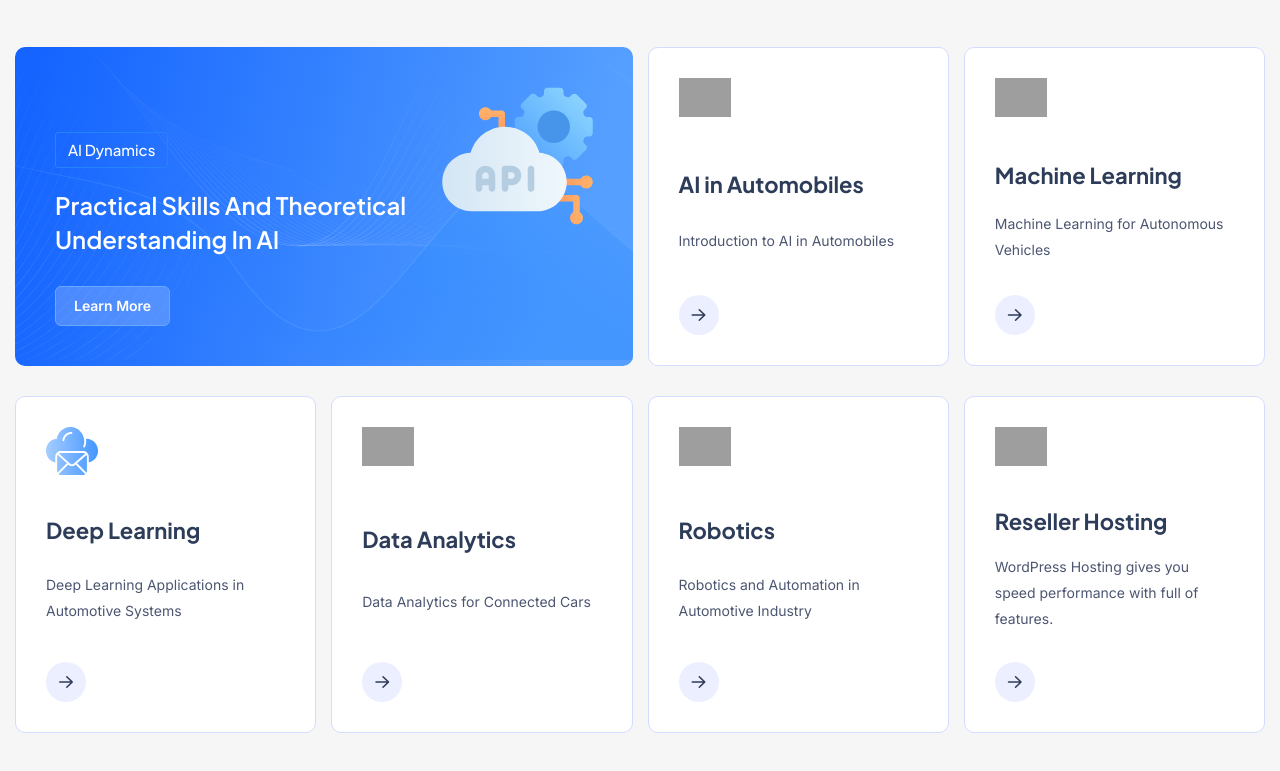
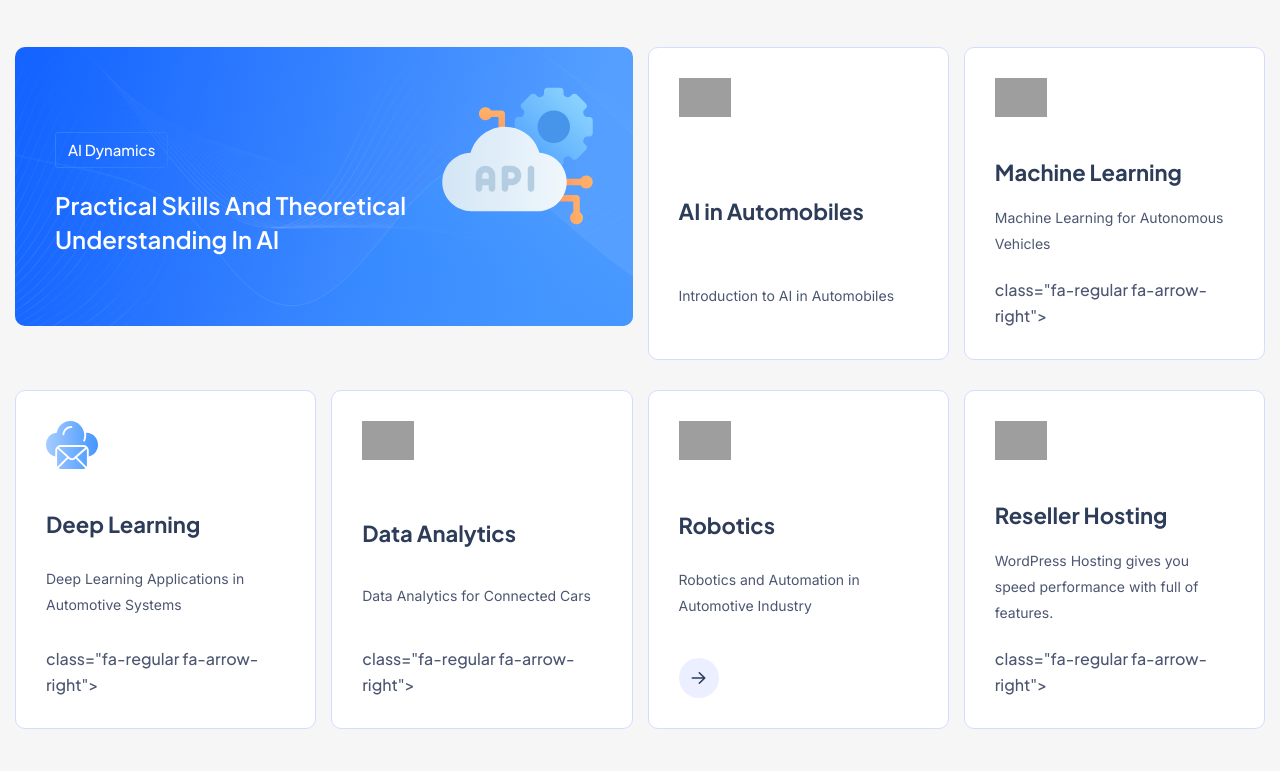
Before and after one commit to Dishant-Kakashi/dishant-kakashi.github.io, a plain HTML site: page index.html in a window 1280 px wide. Shown: the part 1739-2510 px from the top of the page. Drawn offline with Linux system fonts and the light colour scheme; grey boxes are pictures that could not be loaded.

Commit message:
Remove unworking buttons

```diff
--- a/index.html
+++ b/index.html
@@ -200,7 +200,7 @@
                         <div class="service-two__content">
                             <h6 class="sub__title">AI Dynamics</h6>
                             <h4 class="title"> Practical skills and theoretical understanding in AI</h4>
-                            <a href="#" class="primary__btn btn__two">Learn More</a>
+                            <!-- <a href="#" class="primary__btn btn__two">Learn More</a> -->
                         </div>
                         <div class="service-two__image">
                             <img src="assets/images/service/two/service__icon_one.svg" alt="">
@@ -217,7 +217,7 @@
                             <a href="#" class="service-title">AI in Automobiles</a>
                             <p class="description">Introduction to AI in Automobiles
                             </p>
-                            <a href="#" class="service-btn"><i class="fa-regular fa-arrow-right"></i></a>
+                            <!-- <a href="#" class="service-btn"><i class="fa-regular fa-arrow-right"></i></a> -->
                         </div>
                     </div>
                 </div>
@@ -232,7 +232,7 @@
                             <a href="#" class="service-title">Machine Learning</a>
                             <p class="description">Machine Learning for Autonomous Vehicles
                             </p>
-                            <a href="#" class="service-btn"><i
+                            <!-- <a href="#" class="service-btn"><i -->
                                     class="fa-regular fa-arrow-right"></i></a>
                         </div>
                     </div>
@@ -248,7 +248,7 @@
                             <a href="#" class="service-title">Deep Learning</a>
                             <p class="description">Deep Learning Applications in Automotive Systems
                             </p>
-                            <a href="#" class="service-btn"><i
+                            <!-- <a href="#" class="service-btn"><i -->
                                     class="fa-regular fa-arrow-right"></i></a>
                         </div>
                     </div>
@@ -264,7 +264,7 @@
                             <a href="#" class="service-title">Data Analytics</a>
                             <p class="description">Data Analytics for Connected Cars
                             </p>
-                            <a href="#" class="service-btn"><i
+                            <!-- <a href="#" class="service-btn"><i -->
                                     class="fa-regular fa-arrow-right"></i></a>
                         </div>
                     </div>
@@ -296,7 +296,7 @@
                             <a href="#" class="service-title">Reseller Hosting</a>
                             <p class="description">WordPress Hosting gives you speed performance with full of features.
                             </p>
-                            <a href="#" class="service-btn"><i
+                            <!-- <a href="#" class="service-btn"><i -->
                                     class="fa-regular fa-arrow-right"></i></a>
                         </div>
                     </div>
```
